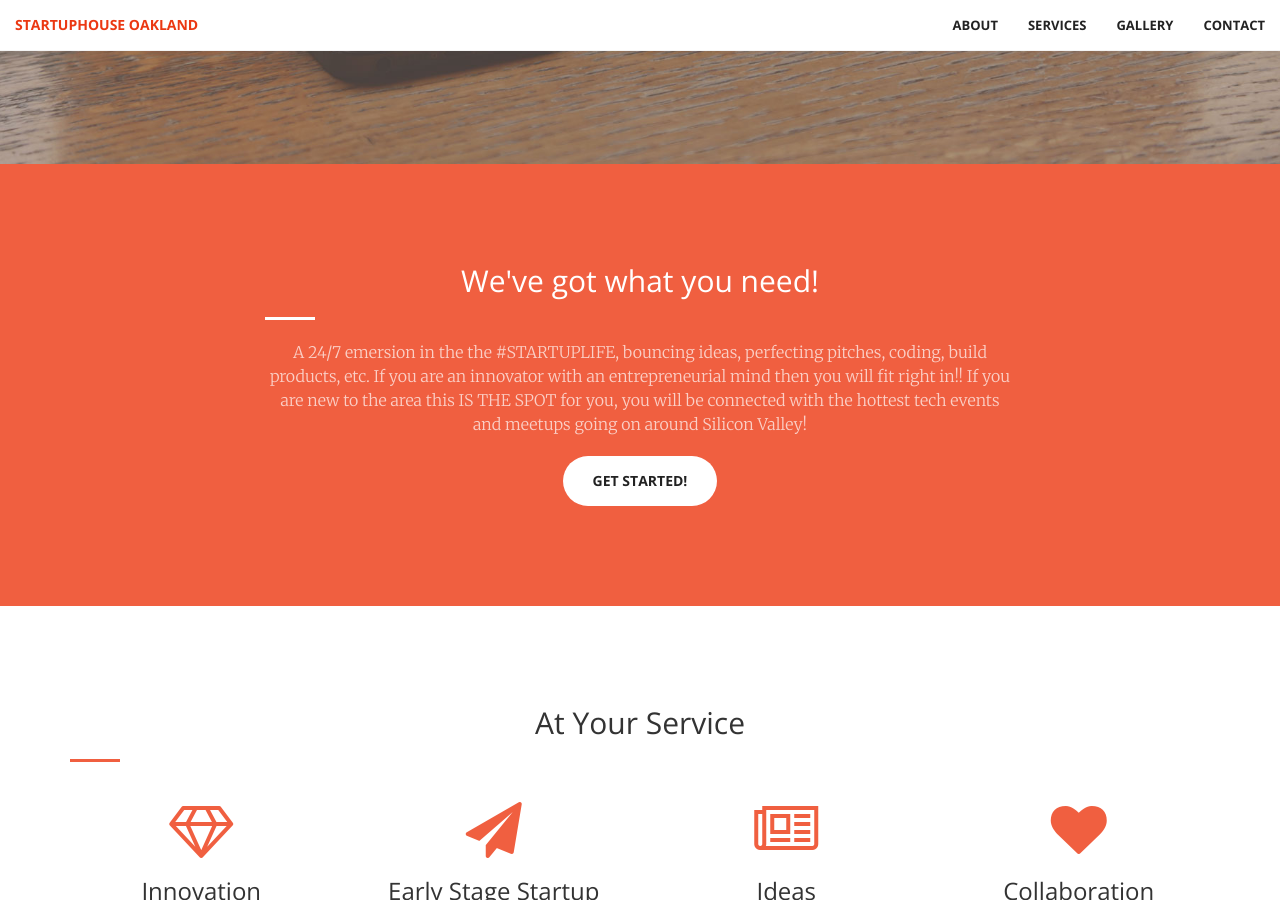
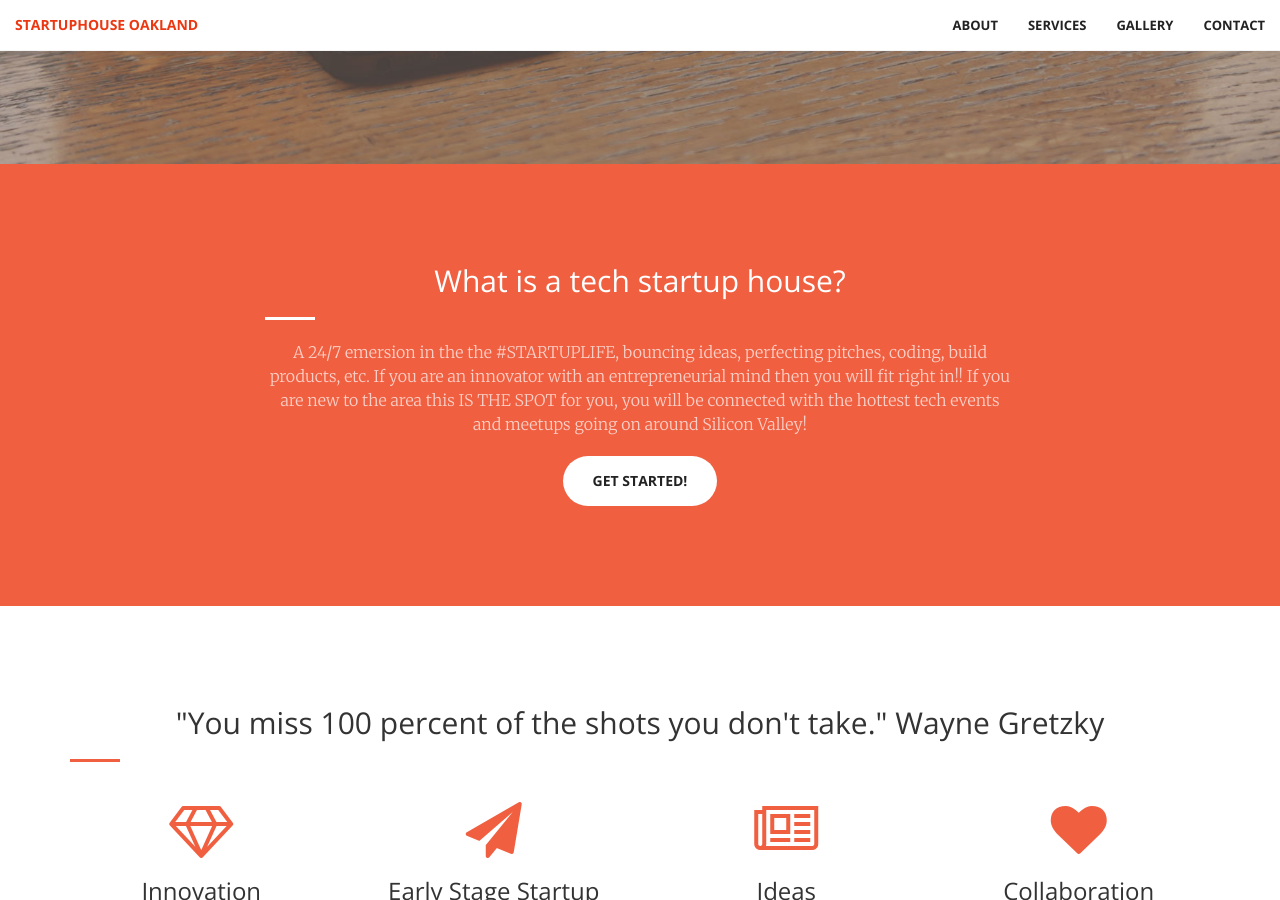
Before and after one commit to startuphouseoakland/startuphouseoakland.github.io, a Jekyll site: the page built from index.html, in a window 1280 px wide and 900 px high, scrolled down 736 px. Built offline with Jekyll 4.4.1, drawn with Linux system fonts in a browser that asks for light colours; some of the changed text lies outside the part shown.

Commit message:
Update index.html

```diff
--- a/index.html
+++ b/index.html
@@ -52,7 +52,7 @@ layout: default
     <div class="container">
         <div class="row">
             <div class="col-lg-8 col-lg-offset-2 text-center">
-                <h2 class="section-heading">We've got what you need!</h2>
+                <h2 class="section-heading">What is a tech startup house?</h2>
                 <hr class="light">
                 <p class="text-faded">A 24/7 emersion in the the #STARTUPLIFE, bouncing ideas, perfecting pitches, coding, build products, etc. If you are an innovator with an entrepreneurial mind then you will fit right in!! If you are new to the area this IS THE SPOT for you, you will be connected with the hottest tech events and meetups going on around Silicon Valley!</p>
                 <a href="#" class="btn btn-default btn-xl">Get Started!</a>
@@ -65,7 +65,7 @@ layout: default
     <div class="container">
         <div class="row">
             <div class="col-lg-12 text-center">
-                <h2 class="section-heading">At Your Service</h2>
+                <h2 class="section-heading">"You miss 100 percent of the shots you don't take." Wayne Gretzky</h2>
                 <hr class="primary">
             </div>
         </div>
@@ -76,7 +76,7 @@ layout: default
                 <div class="service-box">
                     <i class="fa fa-4x fa-diamond wow bounceIn text-primary"></i>
                     <h3>Innovation</h3>
-                    <p class="text-muted">An idea is contagious. A palpable kinetic energy that takes you on a journey. Surround yourself with like minded founders and entrepreneurs who are changing the world.</p>
+                    <p class="text-muted">An idea is contagious. A idea is palpable kinetic energy that takes you on a journey. Surround yourself with like minded founders and entrepreneurs who are changing the world.</p>
                 </div>
             </div>
             <div class="col-lg-3 col-md-6 text-center">
@@ -90,7 +90,7 @@ layout: default
                 <div class="service-box">
                     <i class="fa fa-4x fa-newspaper-o wow bounceIn text-primary" data-wow-delay=".2s"></i>
                     <h3>Ideas</h3>
-                    <p class="text-muted">An idea without execution is a myth. An idea with matched with a team is an IPO.</p>
+                    <p class="text-muted">An idea without execution is a myth. An idea with matched with a team is an IPO. "Build your own dreams, or someone else will hire you to build theirs." Farrah Gray</p>
                 </div>
             </div>
             <div class="col-lg-3 col-md-6 text-center">
@@ -214,7 +214,7 @@ layout: default
     <div class="container">
         <div class="row">
             <div class="col-lg-8 col-lg-offset-2 text-center">
-                <h2 class="section-heading">It's very important to have a feedback loop, where you're constantly thinking about what you've done and how you could be doing it better - Elon Musk, of Tesla and Space X</h2>
+                <h3 class="section-heading">It's very important to have a feedback loop, where you're constantly thinking about what you've done and how you could be doing it better - Elon Musk, Tesla and SpaceX</h3>
                 <hr class="primary">
                 <p>Innovation doesnot work 9-5 so neither should you! Join a community of innovators for a 24/7 #startuplife experience. Apply Now! us?</p>
             </div>
```
